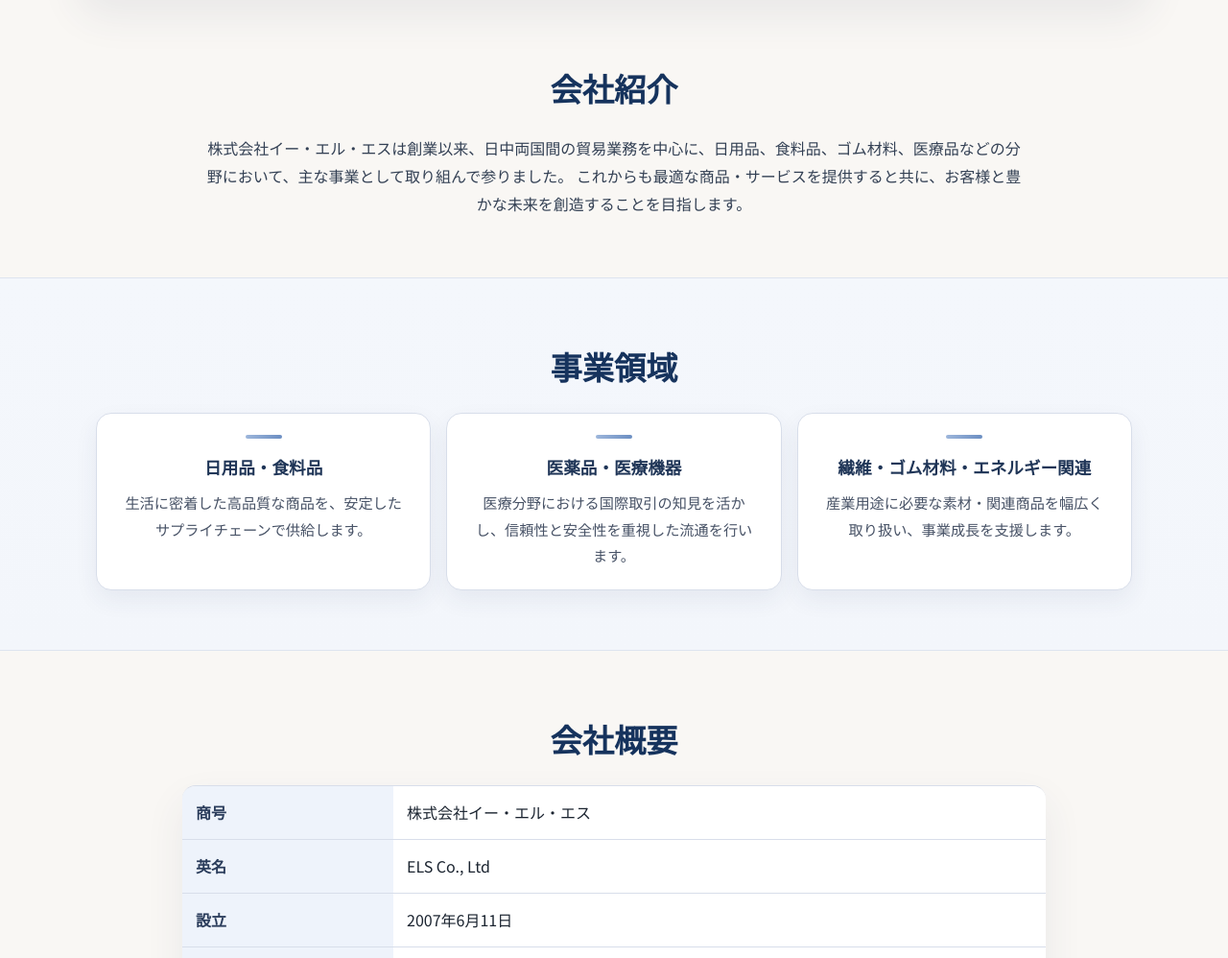
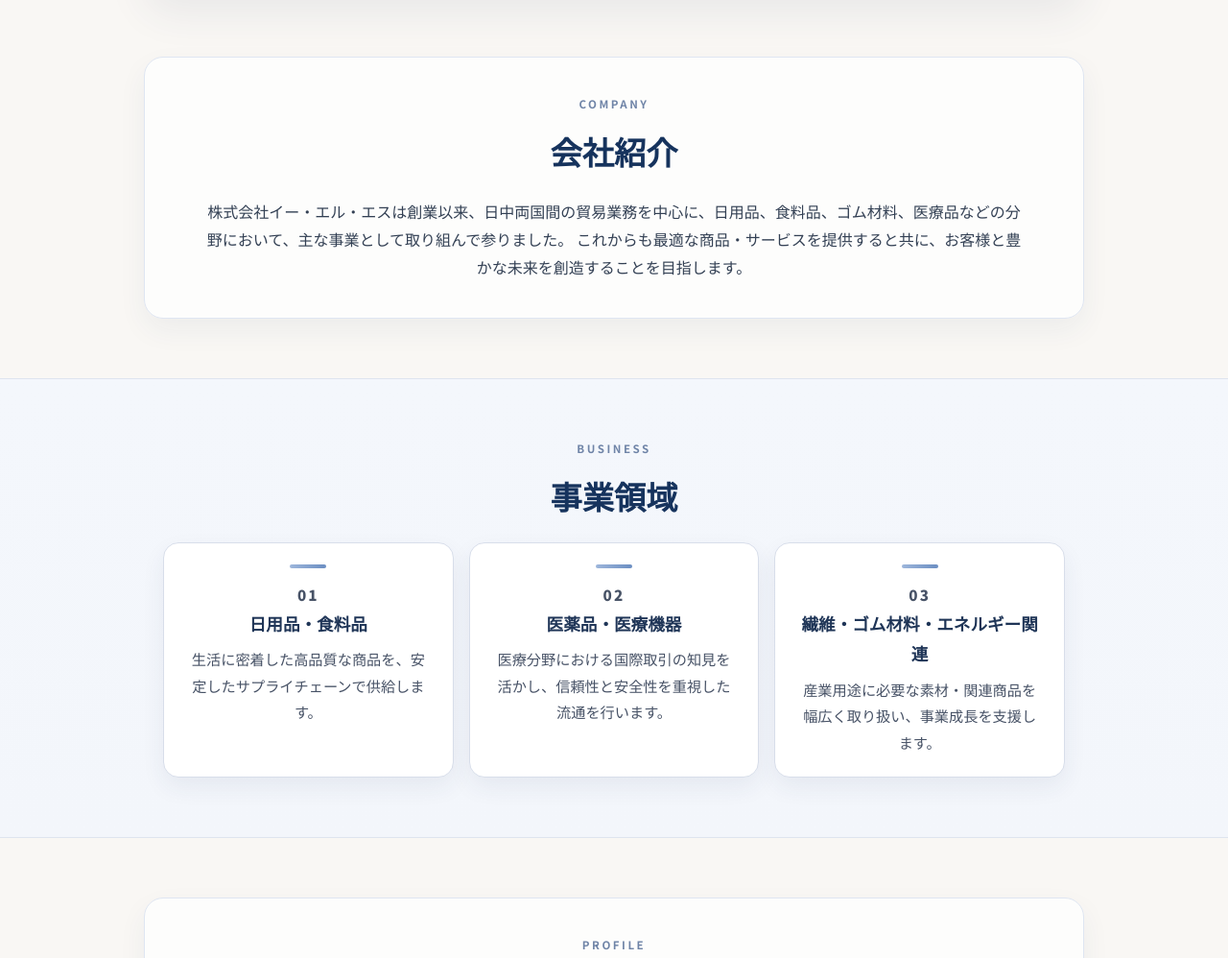
Before and after one commit to onefifteen-z/els-style, a plain HTML site: page index.html in a window 1280 px wide. Shown: the part 545-1543 px from the top of the page at 96% size. Drawn offline with Linux system fonts and the light colour scheme.

Commit message:
Elevate visual hierarchy with premium minimalist corporate styling
Refine the light-themed centered layout with section labels, restrained typography scaling, and subtle framed surfaces to achieve a cleaner high-end Japanese corporate aesthetic without changing page content.

Co-authored-by: Cursor <cursoragent@cursor.com>

```diff
--- a/index.html
+++ b/index.html
@@ -46,6 +46,7 @@
 
       <section class="section" id="about">
         <div class="wrap">
+          <p class="section-kicker">COMPANY</p>
           <h2>会社紹介</h2>
           <p class="lead">
             株式会社イー・エル・エスは創業以来、日中両国間の貿易業務を中心に、日用品、食料品、ゴム材料、医療品などの分野において、主な事業として取り組んで参りました。
@@ -56,17 +57,21 @@
 
       <section class="section section-alt" id="business">
         <div class="wrap">
+          <p class="section-kicker">BUSINESS</p>
           <h2>事業領域</h2>
           <div class="cards">
             <article class="card">
+              <p class="card-index">01</p>
               <h3>日用品・食料品</h3>
               <p>生活に密着した高品質な商品を、安定したサプライチェーンで供給します。</p>
             </article>
             <article class="card">
+              <p class="card-index">02</p>
               <h3>医薬品・医療機器</h3>
               <p>医療分野における国際取引の知見を活かし、信頼性と安全性を重視した流通を行います。</p>
             </article>
             <article class="card">
+              <p class="card-index">03</p>
               <h3>繊維・ゴム材料・エネルギー関連</h3>
               <p>産業用途に必要な素材・関連商品を幅広く取り扱い、事業成長を支援します。</p>
             </article>
@@ -76,6 +81,7 @@
 
       <section class="section" id="profile">
         <div class="wrap">
+          <p class="section-kicker">PROFILE</p>
           <h2>会社概要</h2>
           <dl class="profile">
             <dt>商号</dt>
@@ -104,6 +110,7 @@
       <section class="section section-contact" id="contact">
         <div class="wrap contact-grid">
           <div class="contact-card">
+            <p class="section-kicker">CONTACT</p>
             <h2>お問い合わせ</h2>
             <p>ご相談・お取引に関するお問い合わせは、以下までお気軽にご連絡ください。</p>
             <p class="contact-line">TEL: <a href="tel:0332044208">03-3204-4208</a></p>
--- a/styles.css
+++ b/styles.css
@@ -34,7 +34,7 @@ a {
 }
 
 .wrap {
-  width: min(1120px, 100%);
+  width: min(980px, 100%);
   margin: 0 auto;
   padding: 0 20px;
 }
@@ -75,8 +75,10 @@ a {
 
 .global-nav a {
   text-decoration: none;
-  font-size: 0.95rem;
+  font-size: 0.82rem;
+  letter-spacing: 0.08em;
   color: var(--muted);
+  text-transform: uppercase;
 }
 
 .global-nav a:hover {
@@ -173,6 +175,15 @@ h1 {
   padding: 62px 0;
 }
 
+.section-kicker {
+  margin: 0 0 10px;
+  text-align: center;
+  font-size: 0.72rem;
+  letter-spacing: 0.22em;
+  font-weight: 700;
+  color: #6f84a7;
+}
+
 .section h2 {
   margin: 0 0 18px;
   font-size: clamp(1.5rem, 2.6vw, 2.1rem);
@@ -191,6 +202,16 @@ h1 {
   background: linear-gradient(180deg, #f4f7fc, var(--bg-2));
   border-top: 1px solid var(--line);
   border-bottom: 1px solid var(--line);
+}
+
+#about .wrap,
+#profile .wrap {
+  padding-top: 38px;
+  padding-bottom: 38px;
+  background: rgba(255, 255, 255, 0.72);
+  border: 1px solid #dfe6f2;
+  border-radius: 20px;
+  box-shadow: 0 12px 30px rgba(42, 62, 96, 0.06);
 }
 
 .cards {
@@ -217,6 +238,14 @@ h1 {
   background: linear-gradient(90deg, #9db6db, #6b8ec2);
   display: block;
   margin: 0 auto 14px;
+}
+
+.card-index {
+  margin: 0 0 10px;
+  font-size: 0.72rem;
+  color: #86a0c7;
+  font-weight: 800;
+  letter-spacing: 0.14em;
 }
 
 .card h3 {
@@ -279,6 +308,10 @@ h1 {
   box-shadow: var(--soft-shadow);
 }
 
+.contact-card .section-kicker {
+  margin-bottom: 8px;
+}
+
 .contact-line {
   margin: 10px 0 0;
   font-weight: 700;
```
